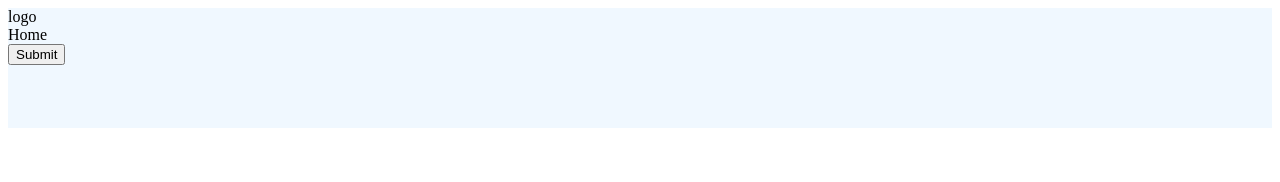
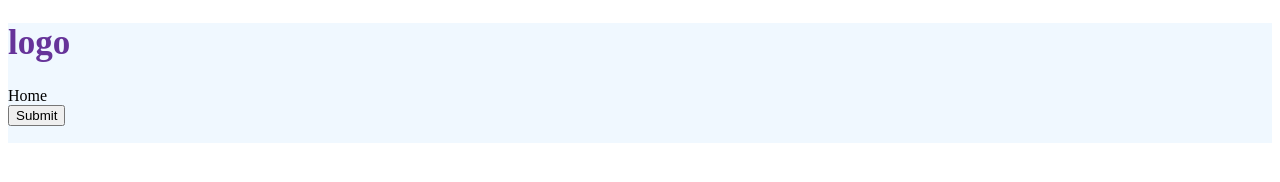
Before and after one commit to OgbuEsther/advanced_JS, a website: page header.html in a window 1280 px wide. Drawn offline with Linux system fonts and the light colour scheme.

Commit message:
testing out the develop branch

```diff
--- a/header.html
+++ b/header.html
@@ -7,7 +7,9 @@
 </head>
 <body>
     <header style="width: 100%; height: 15vh; background-color: aliceblue;">
+     <h1 style="color: rebeccapurple; font-size: 35px;">
         logo
+     </h1>
         <nav>Home</nav>
         <button>Submit</button>
     </header>
```
